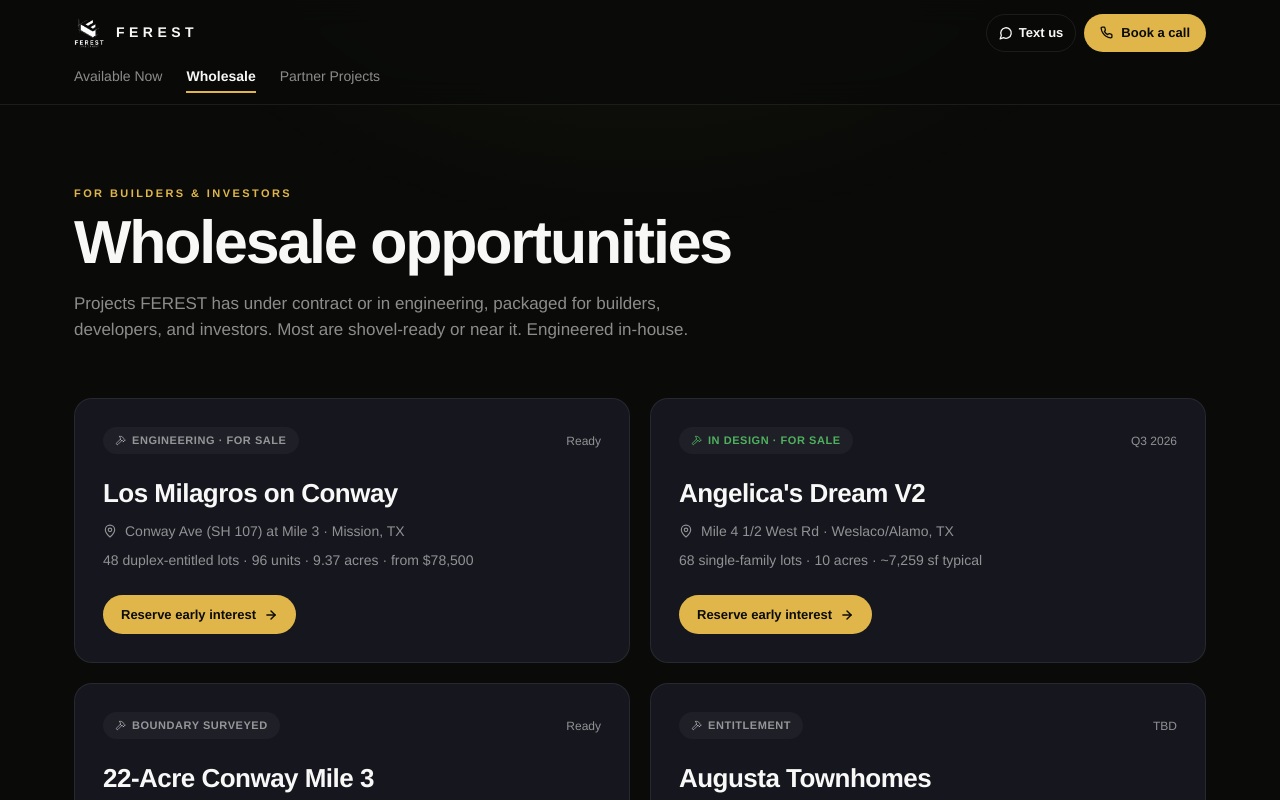
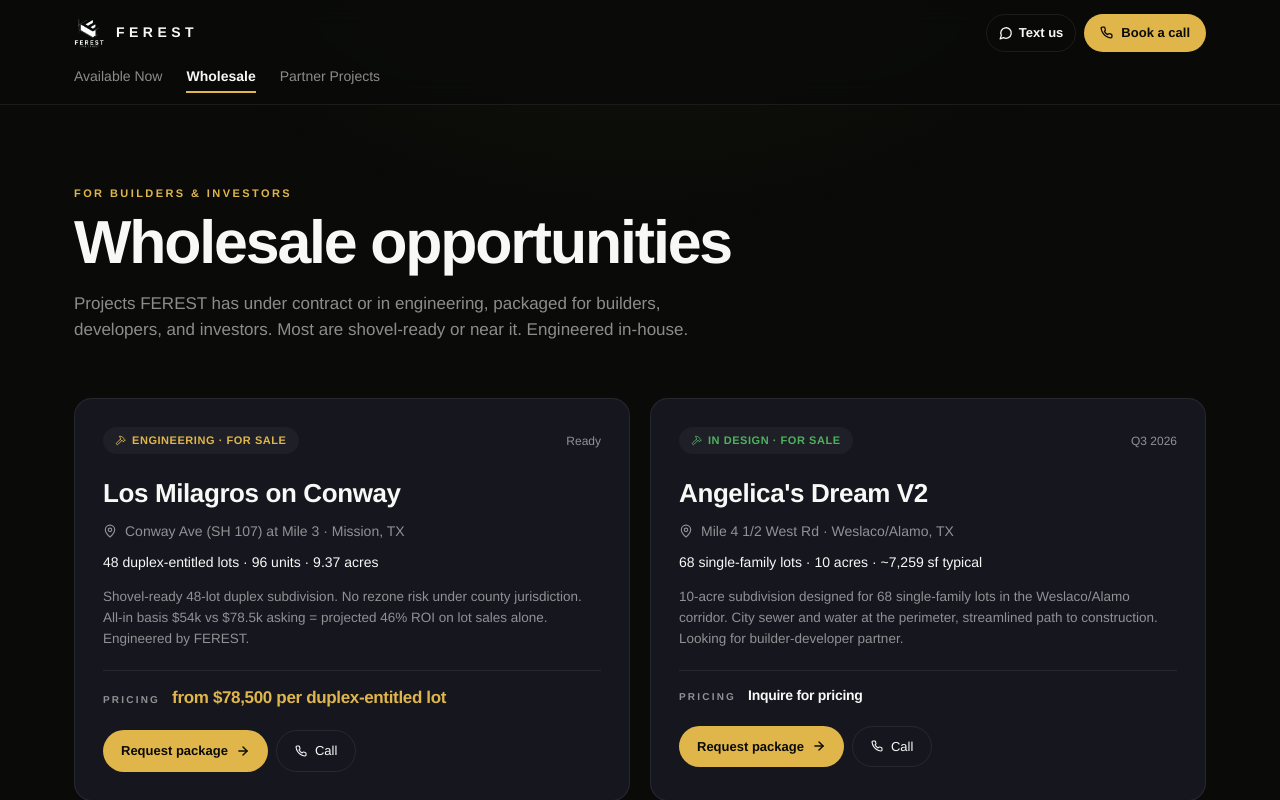
Before and after one commit to festevan98-lang/Project-Available, a Next.js app: page /projects in a window 1280 px wide. Both pictures are taken after a click on the button "Wholesale". Shown: the top 800 px of the page. Built offline with nearby package versions, Linux system fonts and the light colour scheme.

Commit message:
PipelineCard: blurbs, pricing row, Request package + Call CTAs

```diff
--- a/src/app/projects/page.tsx
+++ b/src/app/projects/page.tsx
@@ -782,9 +782,12 @@ function PipelineView() {
 }
 
 // eslint-disable-next-line @typescript-eslint/no-explicit-any
-function PipelineCard({ proj }: { proj: any }) {
+function PipelineCard({ proj }: { proj: WholesaleDeal }) {
   const [open, setOpen] = useState(false);
-  const color = STAGE_COLOR[proj.stage] || T.dim;
+  const color = STAGE_COLOR[proj.stage] || T.gold;
+  const priceLabel = proj.from > 0
+    ? `from ${money(proj.from)}${proj.perUnit ? ` ${proj.perUnit}` : ''}`
+    : 'Inquire for pricing';
   return (
     <div style={{ background: T.panelSolid, border: `1px solid ${T.line}`, borderRadius: 18, padding: 28 }}>
       <div className="flex items-center justify-between mb-5">
@@ -793,16 +796,26 @@ function PipelineCard({ proj }: { proj: any }) {
         </span>
         <span style={{ fontSize: 12, color: T.dim }}>{proj.eta}</span>
       </div>
-      <h3 className="hdg" style={{ fontSize: 26, fontWeight: 600 }}>{proj.name}</h3>
+      <h3 className="hdg" style={{ fontSize: 26, fontWeight: 600, letterSpacing: '-0.015em' }}>{proj.name}</h3>
       <div className="flex items-center gap-2 mt-2" style={{ color: T.dim, fontSize: 14 }}><MapPin size={14} /> {proj.loc}</div>
-      <div style={{ fontSize: 14, color: T.dim, marginTop: 8 }}>
-        {proj.units}{proj.from ? ` · from ${money(proj.from)}` : ""}
+      <div style={{ fontSize: 14, marginTop: 10, color: T.text }}>{proj.units}</div>
+      {proj.blurb && (
+        <p style={{ fontSize: 13.5, lineHeight: 1.55, color: T.dim, marginTop: 14 }}>{proj.blurb}</p>
+      )}
+      <div className="flex items-baseline gap-3 mt-5" style={{ borderTop: `1px solid ${T.line}`, paddingTop: 14 }}>
+        <span className="eyebrow" style={{ fontSize: 10 }}>Pricing</span>
+        <span className="hdg tabular-nums" style={{ fontSize: proj.from > 0 ? 17 : 14, fontWeight: 600, color: proj.from > 0 ? T.gold : T.text }}>{priceLabel}</span>
       </div>
       {!open ? (
-        <button onClick={() => setOpen(true)} className="mt-6 inline-flex items-center gap-2 rounded-full" style={{ background: T.gold, color: T.ink, padding: "10px 18px", fontSize: 13, fontWeight: 600 }}>
-          Reserve early interest <ArrowRight size={14} strokeWidth={2.4} />
-        </button>
-      ) : <InterestForm context={`Pipeline · ${proj.name}`} />}
+        <div className="flex flex-wrap gap-2 mt-5">
+          <button onClick={() => setOpen(true)} className="inline-flex items-center gap-2 rounded-full" style={{ background: T.gold, color: T.ink, padding: "10px 18px", fontSize: 13, fontWeight: 600 }}>
+            Request package <ArrowRight size={14} strokeWidth={2.4} />
+          </button>
+          <a href={CONTACT_URL} target="_blank" rel="noopener noreferrer" className="inline-flex items-center gap-2 rounded-full" style={{ border: `1px solid ${T.line}`, color: T.text, padding: "10px 18px", fontSize: 13, fontWeight: 500 }}>
+            <Phone size={12} strokeWidth={2.2} /> Call
+          </a>
+        </div>
+      ) : <InterestForm context={`Wholesale · ${proj.name}`} />}
     </div>
   );
 }
```
